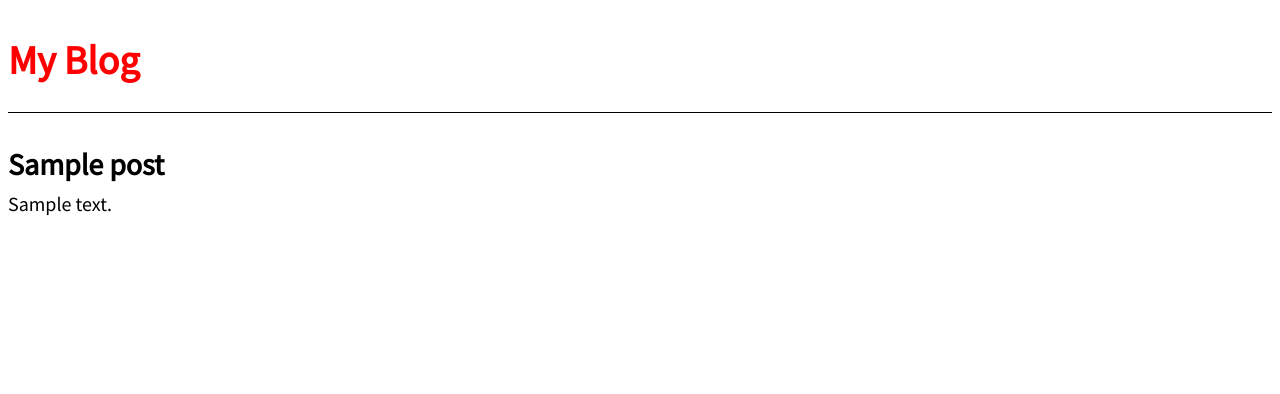
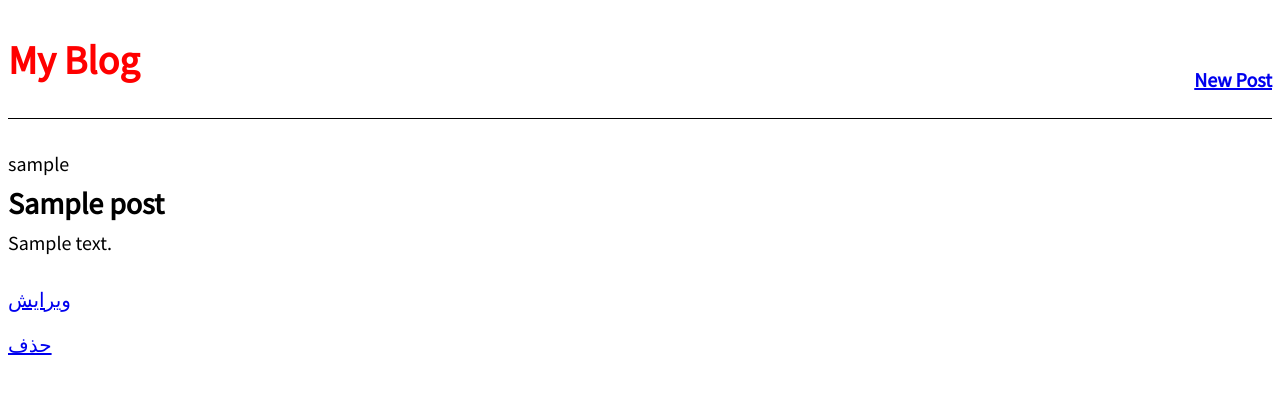
Before and after one commit to msnake2017/Blog, a Django app: page /post/1/ in a window 1280 px wide. Shown: the top 394 px of the page. Run offline with Django 3.2, Linux system fonts and the light colour scheme; tables that the repository leaves empty hold one stand-in row (values such as "Sample post").

Commit message:
blog CRUD opperations added

```diff
--- a/blog/models.py
+++ b/blog/models.py
@@ -1,9 +1,11 @@
 from django.db import models
 from django.contrib.auth import get_user_model
 from django.utils.translation import ugettext_lazy as _
+from django.urls import reverse
 
 
 class Post(models.Model):
+
     author = models.ForeignKey(get_user_model(), verbose_name=_('author'), on_delete=models.CASCADE)
     title = models.CharField(max_length=200, verbose_name=_('title'))
     body = models.TextField(verbose_name=_('body'))
@@ -14,3 +16,6 @@ class Post(models.Model):
 
     def __str__(self):
         return self.title
+
+    def get_absolute_url(self):
+    	return reverse('post_detail', args=[self.id])
--- a/blog/urls.py
+++ b/blog/urls.py
@@ -1,9 +1,12 @@
 from django.urls import path
 
-from blog.views import BlogListView, BlogDetailView
+from .views import BlogListView, BlogDetailView, BlogCreateView, BlogUpdateView, BlogDeleteView
 
 
 urlpatterns = [
     path('', BlogListView.as_view(), name='home'),
     path('post/<int:pk>/', BlogDetailView.as_view(), name='post_detail'),
+    path('post/new/', BlogCreateView.as_view(), name='post_create'),
+    path('post/<int:pk>/update/', BlogUpdateView.as_view(), name='post_update'),
+    path('post/<int:pk>/delete/', BlogDeleteView.as_view(), name='post_delete'),
 ]
--- a/blog/views.py
+++ b/blog/views.py
@@ -1,6 +1,7 @@
-from django.views.generic import ListView, DetailView
+from django.views.generic import ListView, DetailView ,CreateView, UpdateView, DeleteView
+from django.urls import reverse_lazy
 
-from blog.models import Post
+from .models import Post
 
 
 class BlogListView(ListView):
@@ -13,3 +14,21 @@ class BlogDetailView(DetailView):
     model = Post
     template_name = 'blog/post_detail.html'
     context_object_name = 'post'
+
+
+class BlogCreateView(CreateView):
+	model = Post
+	fields = '__all__'
+	template_name = 'blog/post_create.html'
+
+
+class BlogUpdateView(UpdateView):
+	model = Post
+	fields = ('title', 'body')
+	template_name = 'blog/post_update.html'
+
+
+class BlogDeleteView(DeleteView):
+	model = Post
+	template_name = 'blog/post_delete.html'
+	success_url = reverse_lazy('home')
--- a/templates/blog/base.html
+++ b/templates/blog/base.html
@@ -1,18 +1,47 @@
 {% load static %}
 
 <html>
+
     <head>
+
         <title>Blog</title>
+
         <link href="https://fonts.googleapis.com/css?family=Source+Sans+Pro:400" rel="stylesheet">
         <link href="{% static 'blog/css/base.css' %}" rel="stylesheet" type="text/css">
+
     </head>
+
     <body>
-        <header>
-            <h1><a href="{% url 'home' %}">My Blog</a></h1>
-        </header>
+
         <div>
+
+            <header>
+
+                <div class="nav-left">
+
+                    <h1><a href="{% url 'home' %}">My Blog</a></h1>
+
+                </div>
+
+                <div class="nav-right">
+
+                    <h4><a href="{% url 'post_create' %}">New Post</a></h4>
+
+                </div>
+
+            </header>
+
+        </div>
+
+        <div>
+
             {% block content %}
+
             {% endblock content %}
+
         </div>
+
+
     </body>
+
 </html>
--- a/templates/blog/post_detail.html
+++ b/templates/blog/post_detail.html
@@ -3,8 +3,12 @@
 {% block content %}
 
     <div class="post-entry">
+    	<p>{{ post.author }}</p>
         <h2>{{ post.title }}</h2>
         <p>{{ post.body }}</p>
     </div>
 
+    <p><a href="{% url 'post_update' post.pk %}">ویرایش</a></p>
+    <p><a href="{% url 'post_delete' post.pk %}">حذف</a></p>
+
 {% endblock content %}
```
Also changed, not shown: blog/tests.py (+38 -0 lines), templates/blog/post_create.html (added, +19 -0 lines), templates/blog/post_delete.html (added, +16 -0 lines), templates/blog/post_update.html (added, +19 -0 lines), 2 other files.
